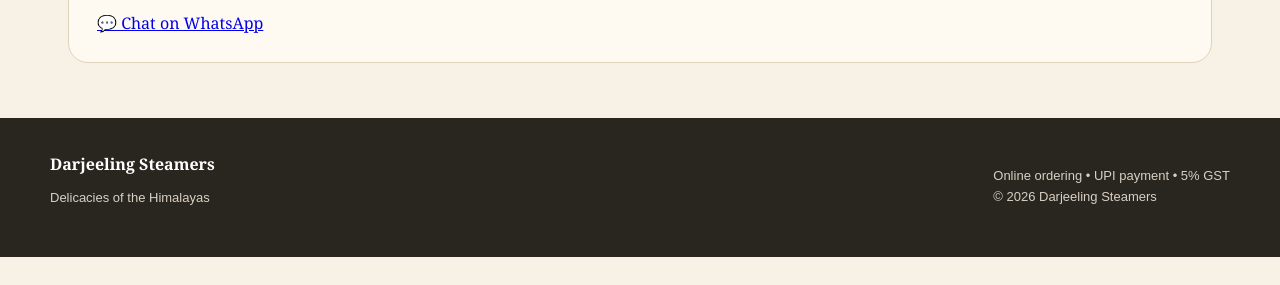
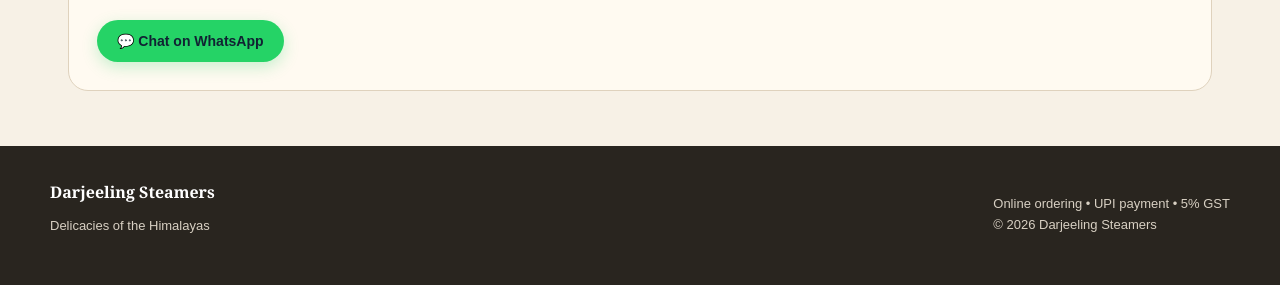
Before and after one commit to yadavgyanendra815-debug/Darjeeling-steamers-, a plain HTML site: page index.html in a window 1280 px wide. Shown: the part 2794-3079 px from the top of the page. Before the commit the page ends 3051 px from the top, so only its background shows below. Drawn offline with Linux system fonts and the light colour scheme.

Commit message:
Update index.html

```diff
--- a/index.html
+++ b/index.html
@@ -40,6 +40,21 @@
   object-fit:contain;
   display:block;
   margin:0 auto 15px;
+}
+.whatsapp-direct{
+display:inline-block;
+background:#25d366;
+color:#123;
+text-decoration:none;
+border-radius:999px;
+padding:13px 20px;
+font:700 14px Arial,sans-serif;
+margin-top:8px;
+box-shadow:0 5px 15px rgba(37,211,102,.25);
+}
+
+.whatsapp-direct:hover{
+transform:translateY(-2px);
 }
 </style>
 </head>
```
